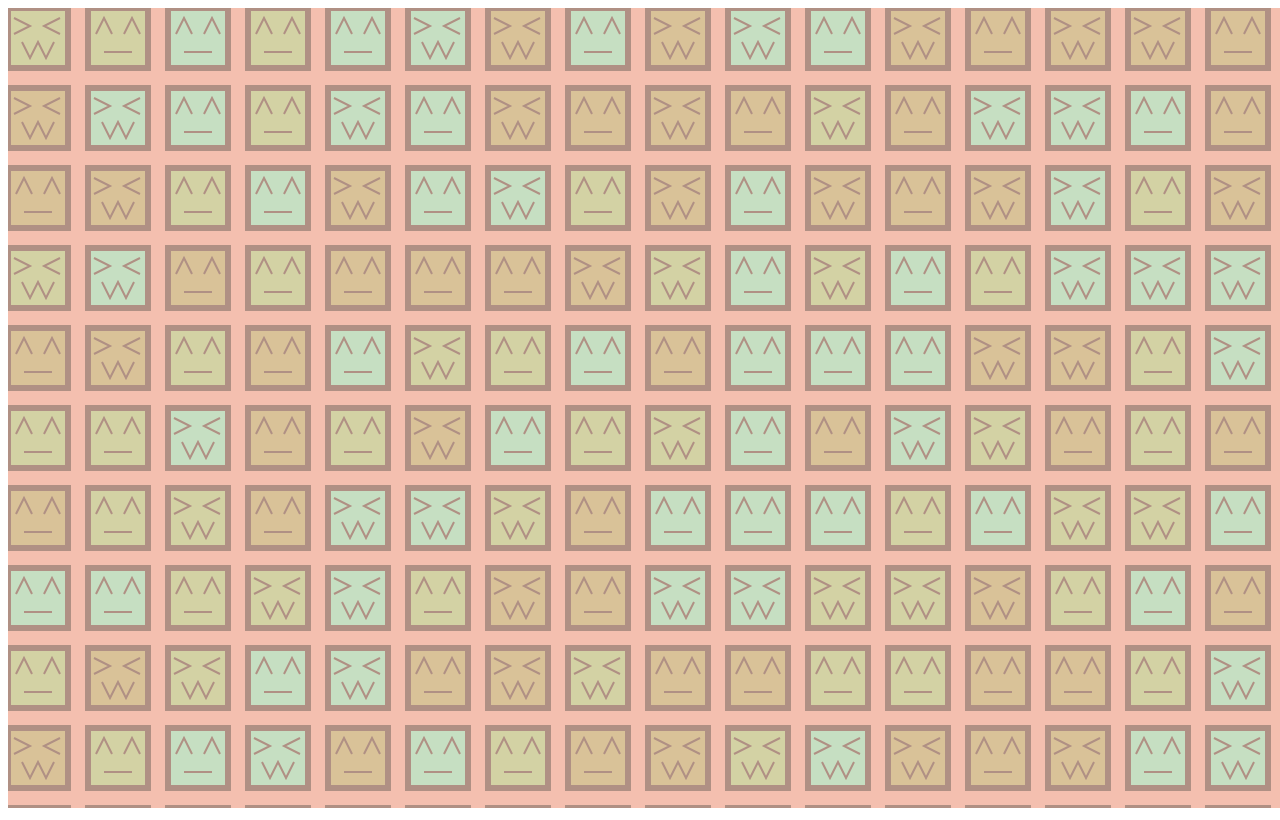
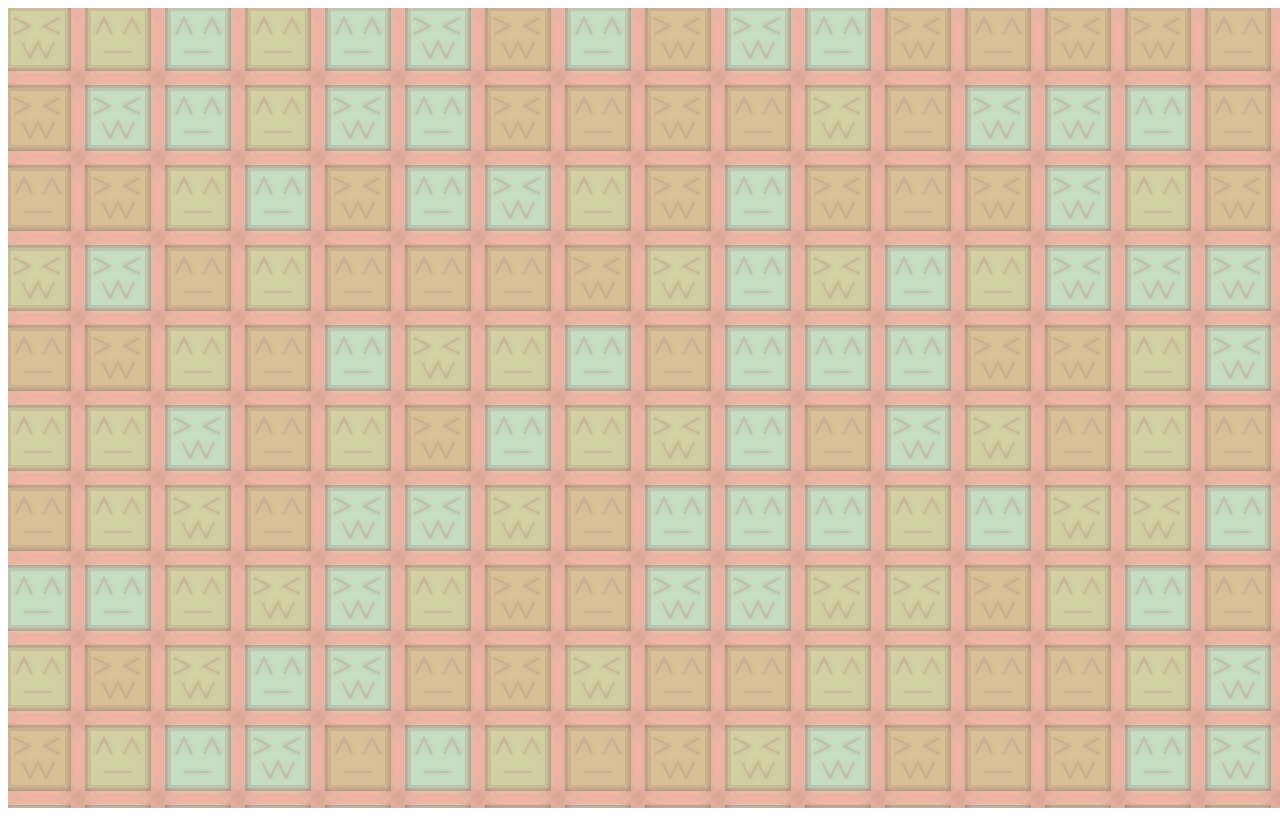
Before and after one commit to jessicacgu/jessicacgu.github.io, a plain HTML site: page index.html in a window 1280 px wide. Drawn offline with Linux system fonts and the light colour scheme.

Commit message:
gave blurring to the border and shape and expr. can't figure out why beginning second has a softer border

```diff
--- a/index.html
+++ b/index.html
@@ -85,15 +85,21 @@
 
               // Drawing the shape of the face
               ctx.fillStyle = color
+              ctx.shadowBlur = 5;
+              ctx.shadowColor = color;
               ctx.fill(shape);
 
               // Giving the face a border
               ctx.lineWidth = 3;
-              ctx.strokeStyle = "rgb(176,144,132)";
+              ctx.shadowBlur = 100;
+              ctx.shadowColor = "rgba(176,144,132,0.3)";
+              ctx.strokeStyle = "rgba(176,144,132,0.3)";
               ctx.strokeRect(0,0,30,30);
 
               // Drawing the expression
               ctx.lineWidth = 1;
+              ctx.shadowBlur = 5;
+              ctx.shadowColor = "rgb(176,144,132)";
               ctx.stroke(expr);
               ctx.restore();
           }
```
